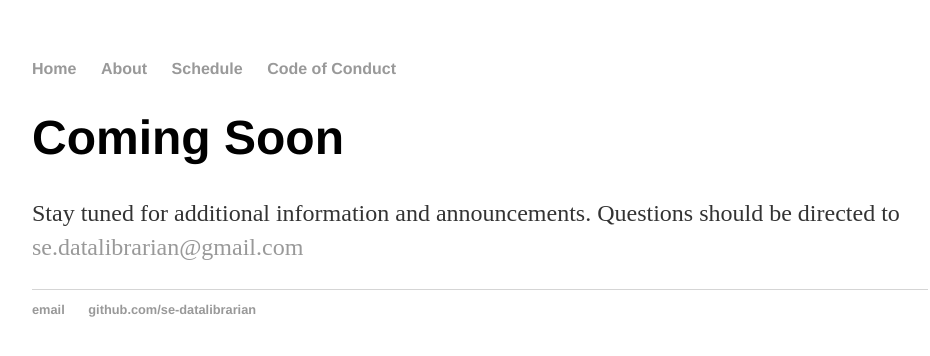
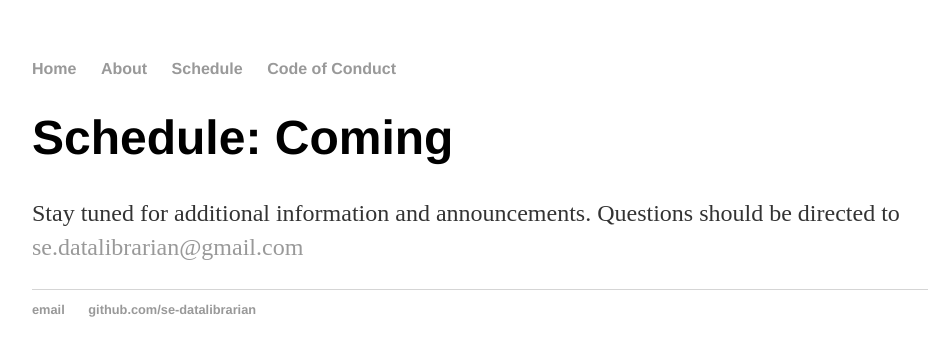
Before and after one commit to se-datalibrarian/test, a Jekyll site: the page built from schedule/index.html, in a window 1280 px wide. Shown: the top 356 px of the page, without its empty margins (160-1090 px from the left). Built offline with Jekyll 4.4.1, drawn with Linux system fonts in a browser that asks for light colours.

Commit message:
changed header

```diff
--- a/schedule/index.html
+++ b/schedule/index.html
@@ -5,7 +5,7 @@ title:  Schedule fo th SE Data Librarian Symposium
 
 ---
     		<div class="blurb">
-			<h1>Coming Soon</h1>
+			<h1>Schedule: Coming</h1>
 <p>
 Stay tuned for additional information and announcements. Questions should be directed to <a href="mailto:se.datalibrarian@gmail.com">se.datalibrarian@gmail.com</a></p>
     		</div><!-- /.blurb -->
```
